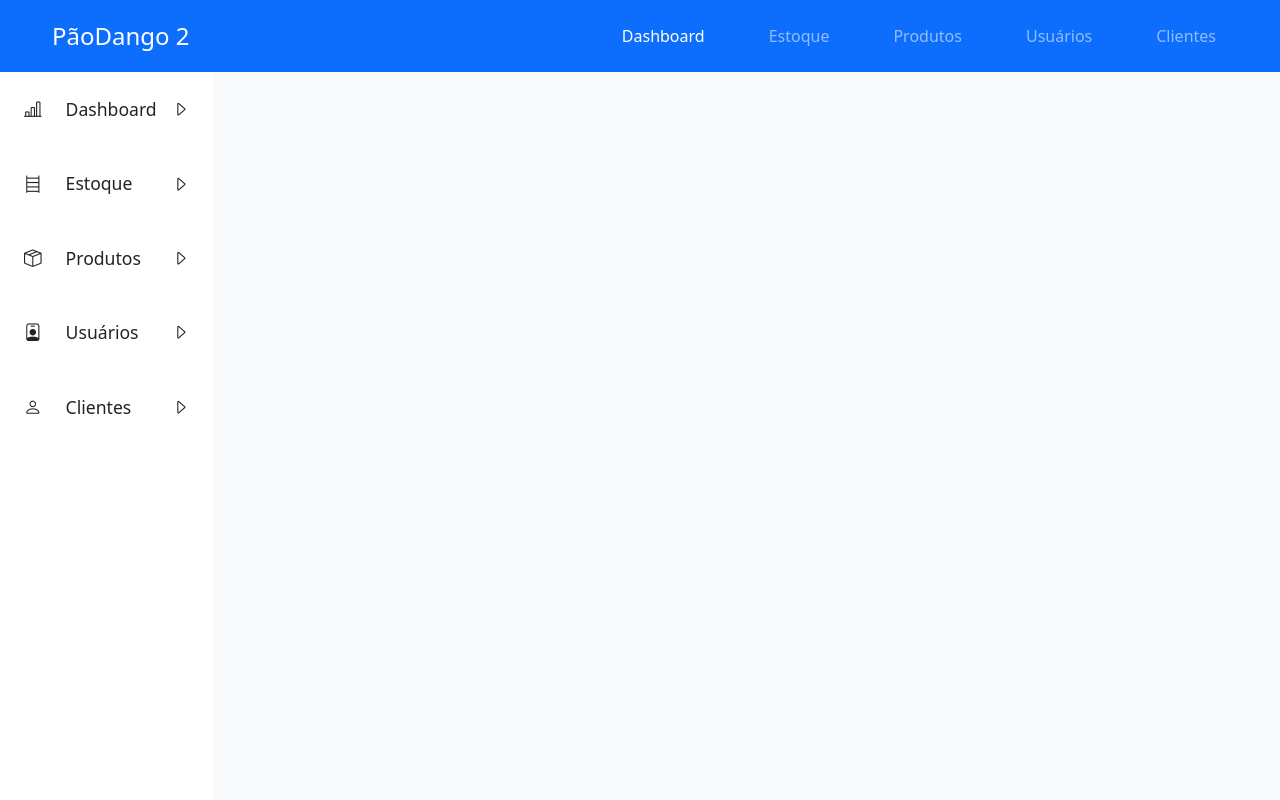
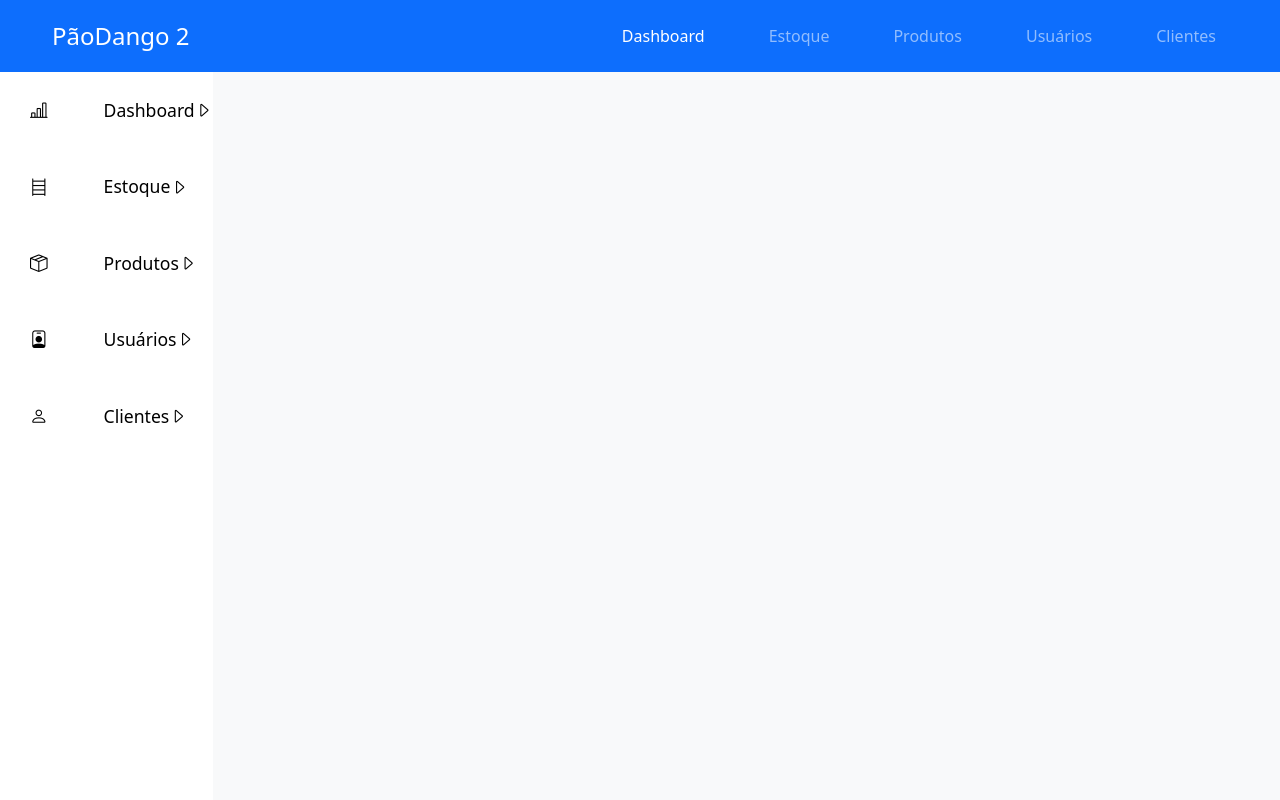
Before and after one commit to caetanoenzo/Paodango-equipe2, a PHP site: page / in a window 1280 px wide. Run offline with PHP 8.4, Linux system fonts and the light colour scheme.

Commit message:
UPDATE - Pequenas mudanças no menu

```diff
--- a/index.html
+++ b/index.html
@@ -46,50 +46,71 @@
 
         <div class="row d-flex main">
             <div class="col-2 d-flex flex-column gap-5 p-4">
+                <button class="menuButton">
                     <div class="d-flex justify-content-between menuItem">
                         <div class="d-flex align-items-center ">
                             <i class="bi bi-bar-chart-line me-4"></i>
-                        <p class="menuText">Dashboard</p>
+                            <ul class="menuText">
+                               <li><a href="">Dashboard</a></li>
+                            </ul>
                         </div>
 
                         <i class="bi bi-caret-right"></i>
                     </div>
+                </button>
 
+                <button class="menuButton">
                     <div class="d-flex justify-content-between menuItem">
                         <div class="d-flex align-items-center ">
                             <i class="bi bi-bookshelf me-4"></i>
-                        <p class="menuText">Estoque</p>
+                            <ul class="menuText">
+                               <li><a href="">Estoque</a></li>
+                            </ul>
                         </div>
 
                         <i class="bi bi-caret-right"></i>
                     </div>
+                </button>
 
+                <button class="menuButton">
                     <div class="d-flex justify-content-between menuItem">
                         <div class="d-flex align-items-center ">
                             <i class="bi bi-box-seam me-4"></i>
-                        <p class="menuText">Produtos</p>
+                            <ul class="menuText">
+                               <li><a href="">Produtos</a></li>
+                            </ul>
                         </div>
 
                         <i class="bi bi-caret-right"></i>
                     </div>
+                </button>
 
+                <button class="menuButton">
                     <div class="d-flex justify-content-between menuItem">
                         <div class="d-flex align-items-center ">
                             <i class="bi bi-person-badge me-4"></i>
-                        <p class="menuText">Usuários</p>
+                            <ul class="menuText">
+                               <li><a href="">Usuários</a></li>
+                            </ul>
                         </div>
 
                         <i class="bi bi-caret-right"></i>
                     </div>
+                </button>
 
+                <button class="menuButton">
                     <div class="d-flex justify-content-between menuItem">
                         <div class="d-flex align-items-center ">
                             <i class="bi bi-person me-4"></i>
-                        <p class="menuText">Clientes</p>
+                            <ul class="menuText">
+                               <li><a href="">Clientes</a></li>
+                            </ul>
                         </div>
 
                         <i class="bi bi-caret-right"></i>
                     </div>
+                </button>
+
             </div>
 
             <div class="col-10 bg-light">
--- a/styles/style.css
+++ b/styles/style.css
@@ -81,3 +81,28 @@ body {
     flex-direction: column;
     gap: 10px;
 }
+
+.menuButton{
+    background-color: white;
+    border: none;
+
+}
+
+ul {
+    list-style-type: none;
+}
+
+li{
+    float: none;
+    width: 100%;
+}
+
+li a{
+  position: relative;
+  z-index: 2;
+  text-decoration: none;
+  color: black;
+  box-sizing: border-box;
+  -moz-box-sizing: border-box;
+  -webkit-box-sizing: border-box;
+}
```
Lines whose indentation alone changed are shown as unchanged.
